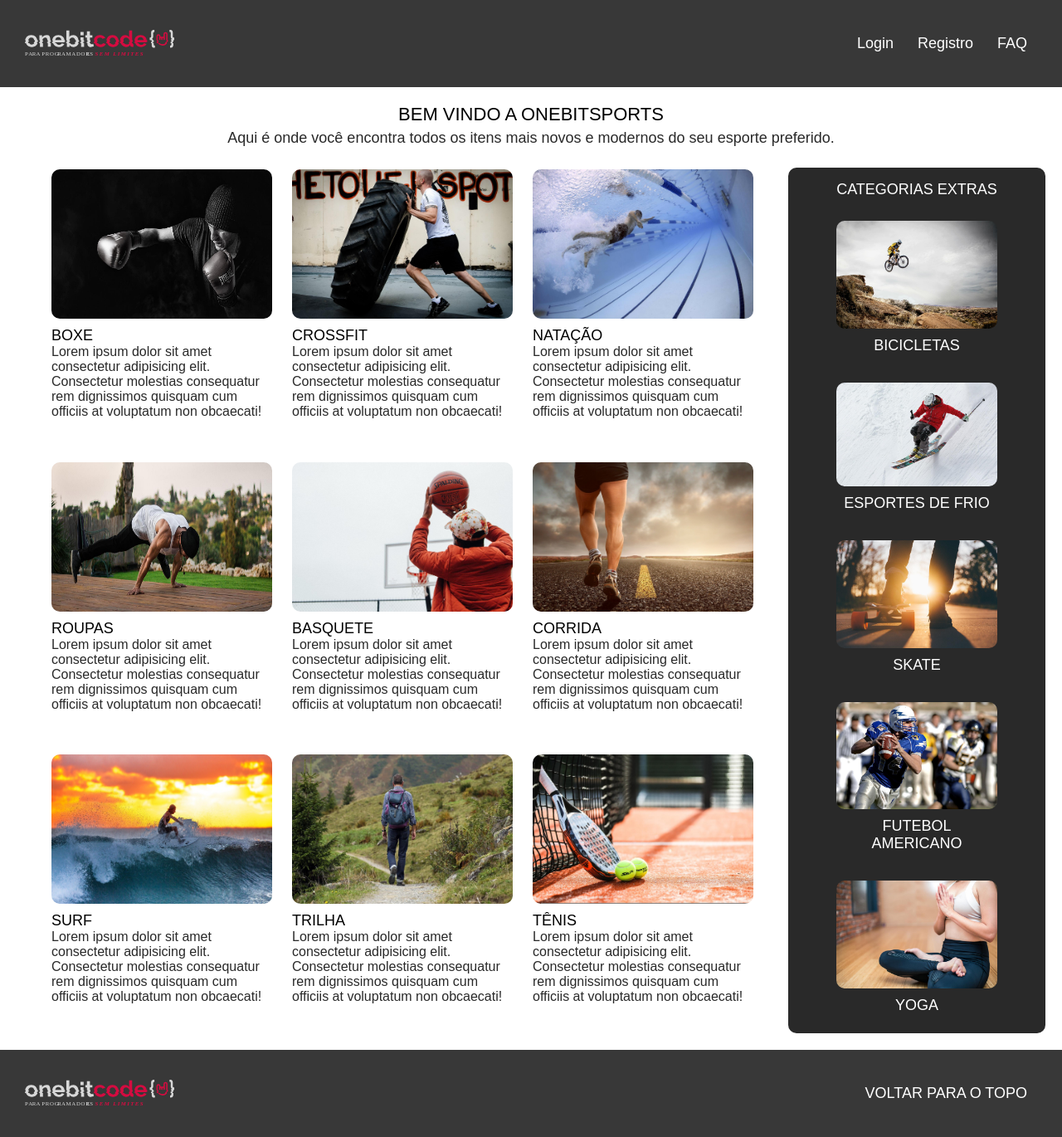
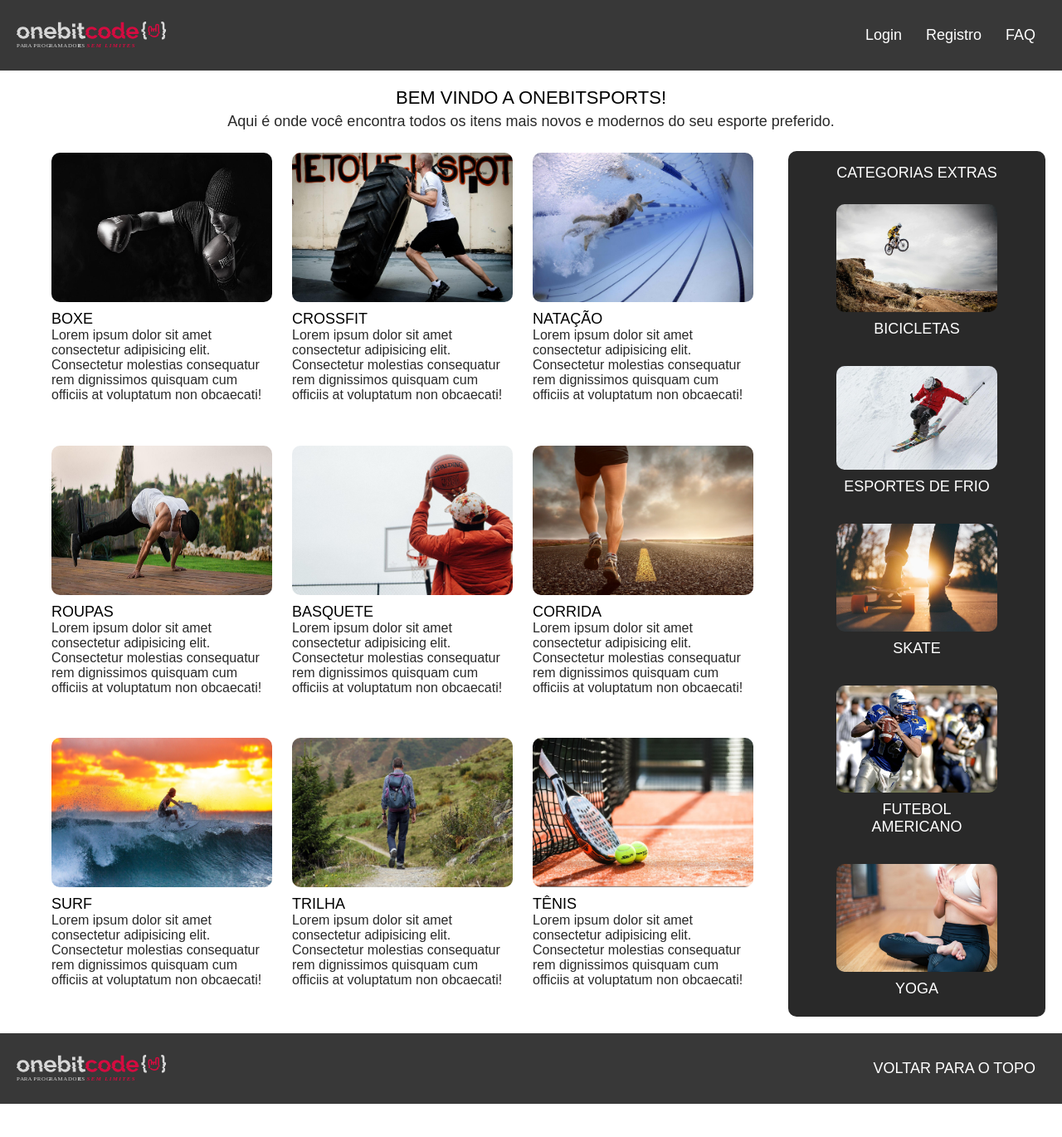
Before and after one commit to rubensaintz/onebitsports, a plain HTML site: page index.html in a window 1280 px wide. Shown: the whole page at 83% size. After the commit the page ends 1330 px from the top, so only its background shows below. Drawn offline with Linux system fonts and the light colour scheme.

Commit message:
Mudança no header e no footer (PROJETO AINDA EM DESENVOLVIMENTO)

```diff
--- a/index.html
+++ b/index.html
@@ -18,7 +18,7 @@
       </div>
     </header>
     <div class="title-section" id="back-to-top">
-      <p class="title">BEM VINDO A ONEBITSPORTS</p>
+      <p class="title">BEM VINDO A ONEBITSPORTS!</p>
       <p class="description">Aqui é onde você encontra todos os itens mais novos e modernos do seu esporte preferido.</p>
     </div>
     <section class="main-content">
--- a/style.css
+++ b/style.css
@@ -13,13 +13,13 @@
 }
 .header {
   width: 100%;
-  min-height: 40px;
+  min-height: 30px;
   background-color: #383838;
   display: flex;
   align-items: center;
   justify-content: space-between;
   flex-wrap: wrap;
-  padding: 30px;
+  padding: 20px;
   gap: 8px;
 }
 .logo-header {
@@ -125,7 +125,7 @@
   flex-wrap: wrap;
   align-items: center;
   justify-content: space-between;
-  padding: 30px;
+  padding: 20px;
   gap: 15px;
 }
 .logo-footer {
@@ -173,7 +173,7 @@
 @media (max-width: 510px) {
   .header {
     flex-direction: column;
-    gap: 20px;
+    gap: 10px;
     padding: 20px;
   }
   .title-section .title{
@@ -184,5 +184,7 @@
   }
   .footer {
     flex-direction: column-reverse;
+    padding: 15px;
+    gap: 10px;
   }
 }
```
